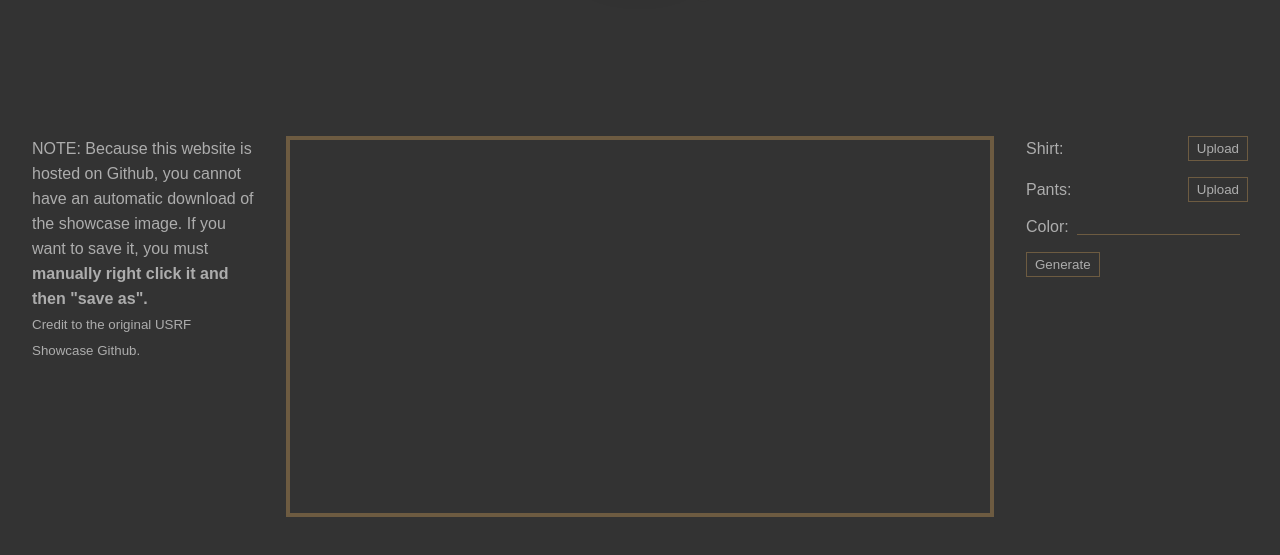
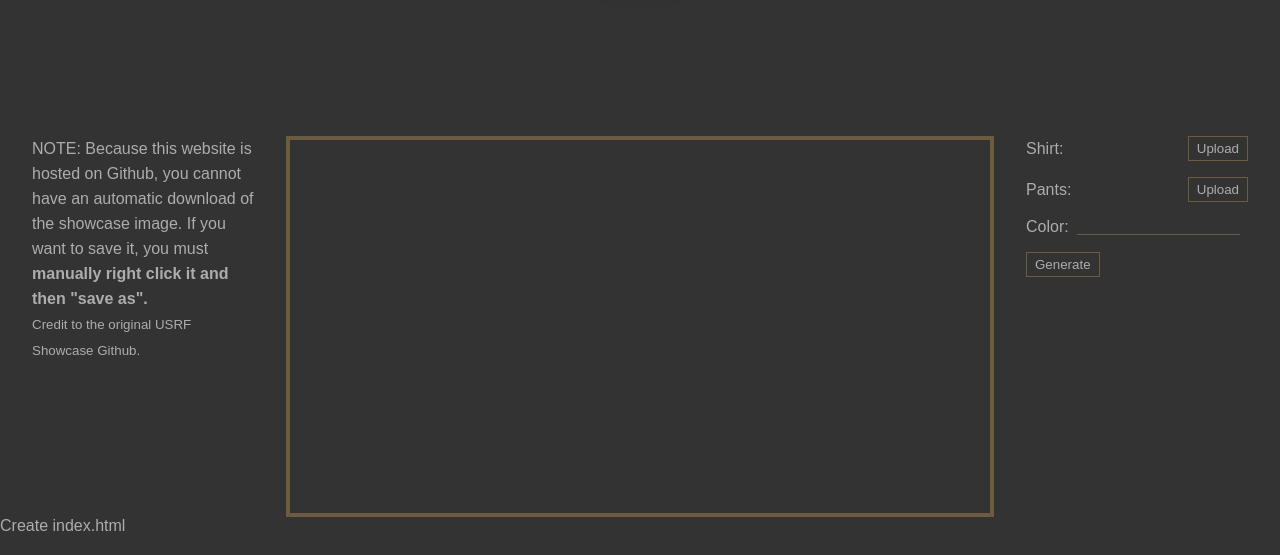
Before and after one commit to gunzo-gunzo/gunzo-gunzo.github.io, a plain HTML site: page index.html in a window 1280 px wide. Shown: the part 245-800 px from the top of the page. Drawn offline with Linux system fonts and the light colour scheme.

Commit message:
Create index.html for SIC Showcase Generator

```diff
--- a/index.html
+++ b/index.html
@@ -40,3 +40,4 @@
         </div>
     </body>
 </html>
+Create index.html
```
